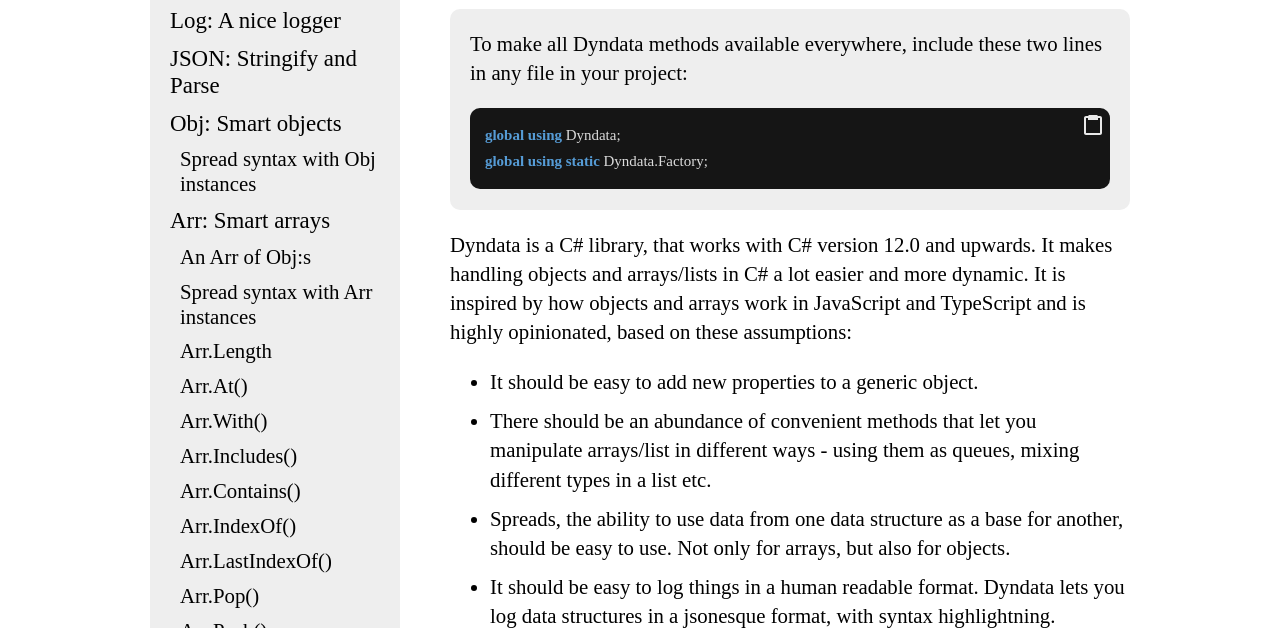
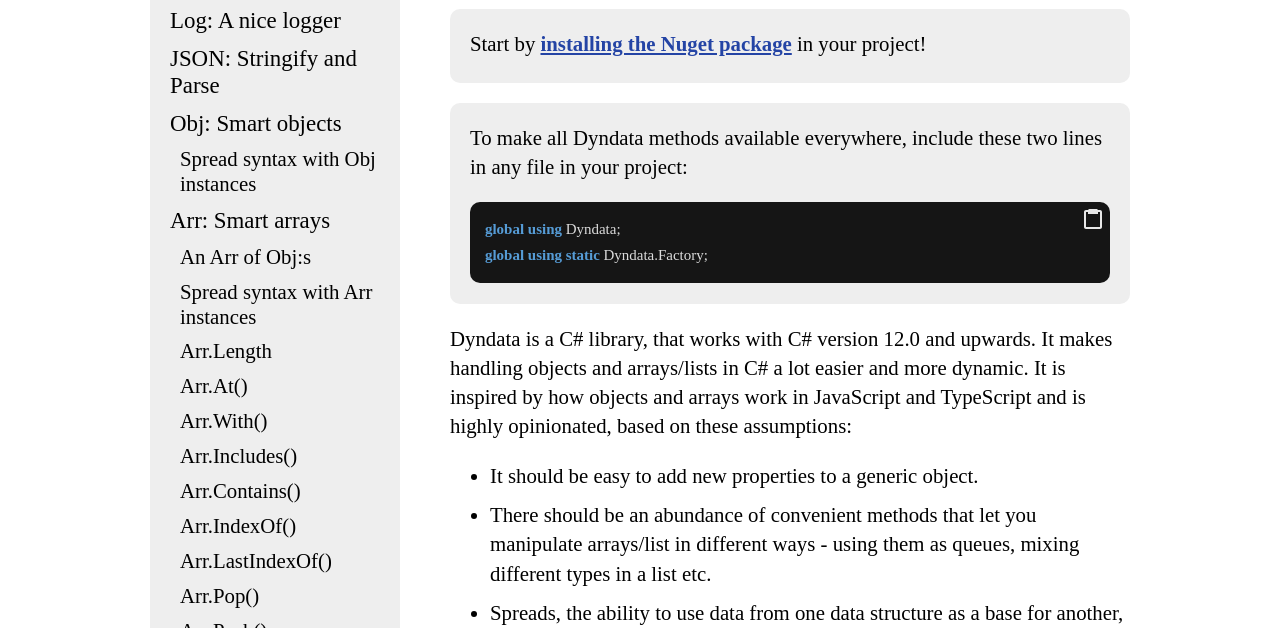
Before and after one commit to ironboy/Dyndata, a website with bundled scripts: page documentation-website/www/index.html in a window 1280 px wide. Shown: the part 140-773 px from the top of the page. Built offline with nearby package versions, Linux system fonts and the light colour scheme; files whose address does not match are found by name; a web font is replaced by a local one.

Commit message:
updating to 1.01

```diff
--- a/documentation-website/www/main.js
+++ b/documentation-website/www/main.js
@@ -20,6 +20,7 @@
   buildTOC();
   hljs.highlightAll();
   addClipboardButtons();
+  addBlankToExternalLinks();
   navigate();
 }
 
@@ -121,6 +122,10 @@
   navigator.clipboard.writeText(code);
 });
 
+function addBlankToExternalLinks() {
+  [...document.querySelectorAll("a[href^='http']")].forEach(x =>
+    x.setAttribute('target', '_blank'));
+}
 
 function addClipboardButtons() {
   let a = '<div title="Copy to clipboard" class="toClipboard"><div><svg xmlns="http://www.w3.org/2000/svg" width="24" height="24" viewBox="0 0 24 24" style="fill: rgba(255, 255, 255, 1);transform: ;msFilter:;"><path d="M19 3h-2.25a1 1 0 0 0-1-1h-7.5a1 1 0 0 0-1 1H5c-1.103 0-2 .897-2 2v15c0 1.103.897 2 2 2h14c1.103 0 2-.897 2-2V5c0-1.103-.897-2-2-2zm0 17H5V5h2v2h10V5h2v15z"></path></svg></div></div>';
--- a/documentation-website/www/style.css
+++ b/documentation-website/www/style.css
@@ -7,6 +7,11 @@
   margin: 0;
   margin-top: 70px;
   -webkit-text-size-adjust: none;
+}
+
+article a {
+  color: #2444a5;
+  font-weight: bold;
 }
 
 main {
```
Also changed, not shown: README.md, 1 other file.
